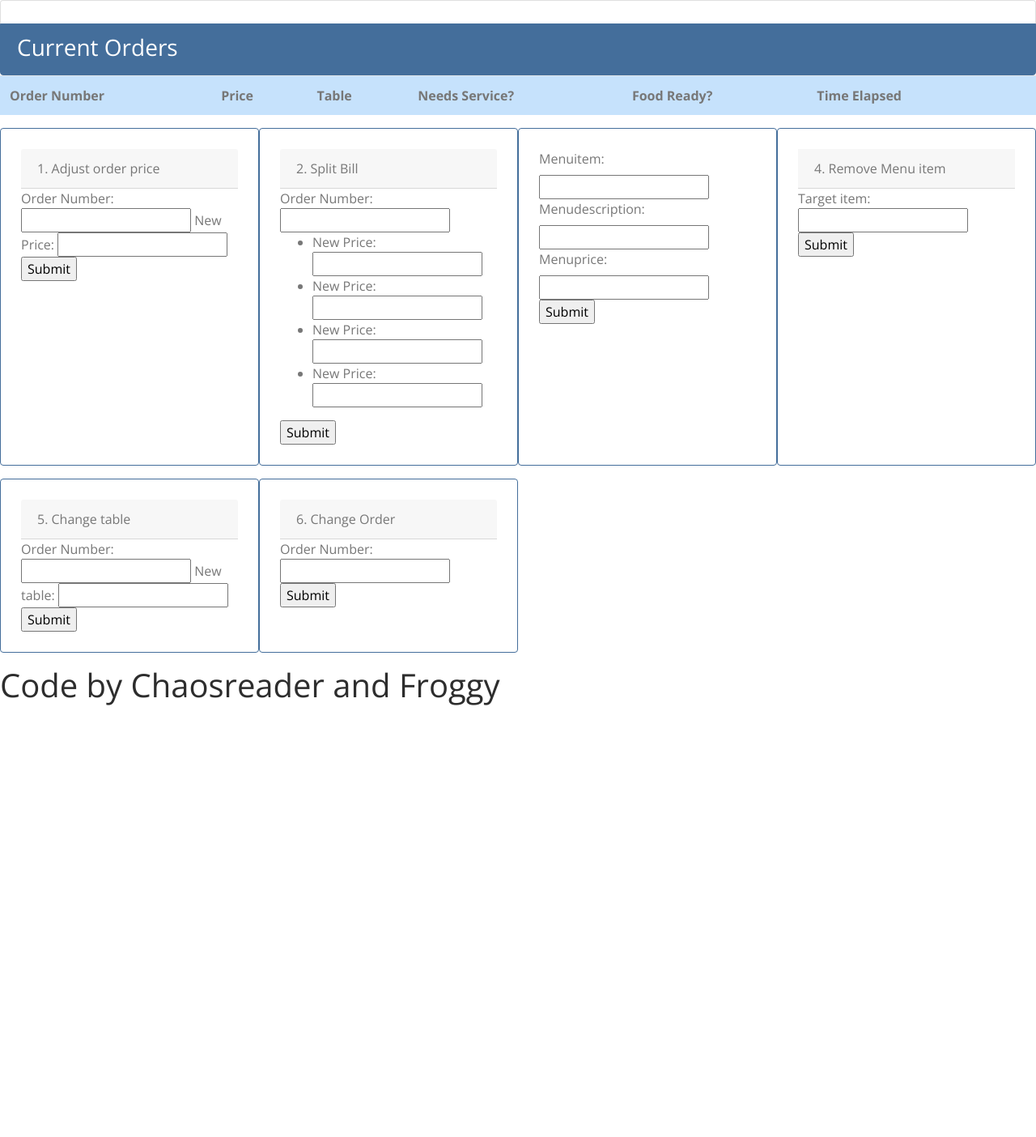
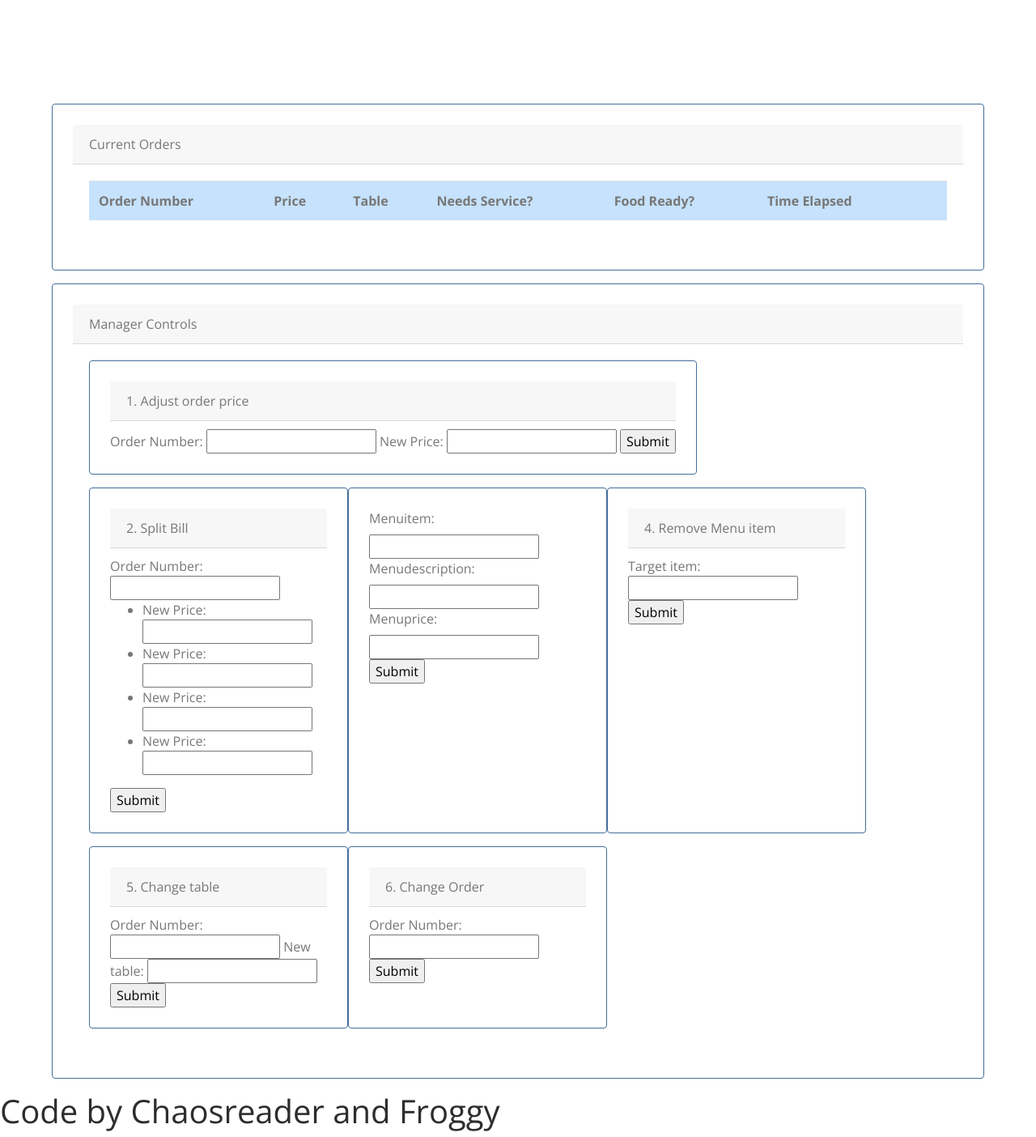
Before and after one commit to Abeham1/cs3450_groupProject, a Django app: page /manager/ in a window 1280 px wide. Shown: the part 110-1514 px from the top of the page at 81% size. Before the commit the page ends 981 px from the top, so only its background shows below. Run offline with Django 3.2, Linux system fonts and the light colour scheme; lists and menus that the app fills with data are empty; some libraries are stand-ins or nearby versions.

Commit message:
updated Manager.css

```diff
--- a/Django/cs3450_group_project/workspace/virtual_waitress/templates/virtual_waitress/manager.html
+++ b/Django/cs3450_group_project/workspace/virtual_waitress/templates/virtual_waitress/manager.html
@@ -69,19 +69,10 @@
 
 </script> {% endblock register-on-load-scripts %} {% block central-content %}
 
-<div class="list-group">
-	<a href="#" class="list-group-item list-group-item-action flex-column aligin-items-start">
-		<div class="d-flex w-100 justify-content-between">
-			<h3 class="mb-1" id="salesNumber"></h3>
-		</div>
-	</a>
-	<a href="#" class="list-group-item list-group-item-action flex-column aligin-items-start active">
-		<div class="d-flex w-100 justify-content-between">
-			<h3 class="mb-1">Current Orders</h3>
-		</div>
-	</a>
-</div>
-<div>
+<div class="card border-primary mb-3" style="max-width: 90%; margin:auto; margin-top: 10%; margin-bottom: 10%;">
+	<div class="card-header" style="width: 100%">Current Orders</div>
+	<div class="card-body">
+		<div style="background-color: red;">
 			<table class="table table-primary">
 				<tr class="table-info">
 					<th>Order Number</th>
@@ -96,21 +87,26 @@
 				</tr>
 			</table>
 		</div>
-<div class="FlexDiv">
-	<div class="card border-primary mb-3" style="max-width: 20rem;">
+	</div>
+</div>
+<div class="card border-primary mb-3" style="max-width: 90%; margin: auto; align-content: center;">
+	<div class="card-header">Manager Controls</div>
+	<div class="card-body">
+		<div class="FlexDiv" style="align-content: center">
+			<div class="card border-primary mb-3" style="max-width: 90%;">
 				<!--As a waiter / waitress I need to be able to place zero cost orders -->
 				<form action="">
-			<div class="card-header">1. Adjust order price</div>
+					<div class="card-header" style="margin-bottom: 10px;">1. Adjust order price</div>
 					Order Number:
-			<input type="text" name="adjustPriceOrderNumber"> New Price:
-			<input type="text" name="adjustPriceNewPrice">
-			<input type="submit" name="adjustPriceSubmit" value="Submit">
+					<input type="text" name="adjustPriceOrderNumber" style="margin: auto"> New Price:
+					<input type="text" name="adjustPriceNewPrice" style="margin: auto">
+					<input type="submit" name="adjustPriceSubmit" value="Submit" style="margin: auto">
 				</form>
 			</div>
 			<!-- As a waiter / waitress, I would like to split or combine different bills -->
 			<div class="card border-primary mb-3" style="max-width: 20rem;">
 				<form action="">
-			<div class="card-header">2. Split Bill</div>
+					<div class="card-header" style="margin-bottom: 10px;">2. Split Bill</div>
 					Order Number:
 					<input type="text" name="splitBillOrderNumber">
 					<br>
@@ -178,7 +174,7 @@
 			<div class="card border-primary mb-3" style="max-width: 20rem;">
 				<form action="" method="post">
 					{% csrf_token %}
-			<div class="card-header">4. Remove Menu item</div>
+					<div class="card-header" style="margin-bottom: 10px;">4. Remove Menu item</div>
 					Target item:
 					<input type="text" name="removeItem">
 					<input type="submit" name="removeItemSubmit" value="Submit">
@@ -187,7 +183,7 @@
 			<!-- As a manager, I need to be able to override details about an open order (menu items, price, location, etc.) -->
 			<div class="card border-primary mb-3" style="max-width: 20rem;">
 				<form action="">
-			<div class="card-header">5. Change table</div>
+					<div class="card-header" style="margin-bottom: 10px;">5. Change table</div>
 					Order Number:
 					<input type="text" name="changeTableOrderNumber"> New table:
 					<input type="text" name="newTable">
@@ -196,13 +192,19 @@
 			</div>
 			<div class="card border-primary mb-3" style="max-width: 20rem;">
 				<form action="">
-			<div class="card-header">6. Change Order</div>
+					<div class="card-header" style="margin-bottom: 10px;">6. Change Order</div>
 					Order Number:
 					<input type="text" name="changeOrder">
 					<input type="submit" name="changeOrderSubmit" value="Submit">
 					<!-- this should probably just kick to menu with pre-populated fields -->
+				</form>
 			</div>
 		</div>
+	</div>
+</div>
+
+
+
 {% endblock central-content %} {% block footer %}
 <footer>
 	<h1>Code by Chaosreader and Froggy</h1>
```
Lines whose indentation alone changed are shown as unchanged.
